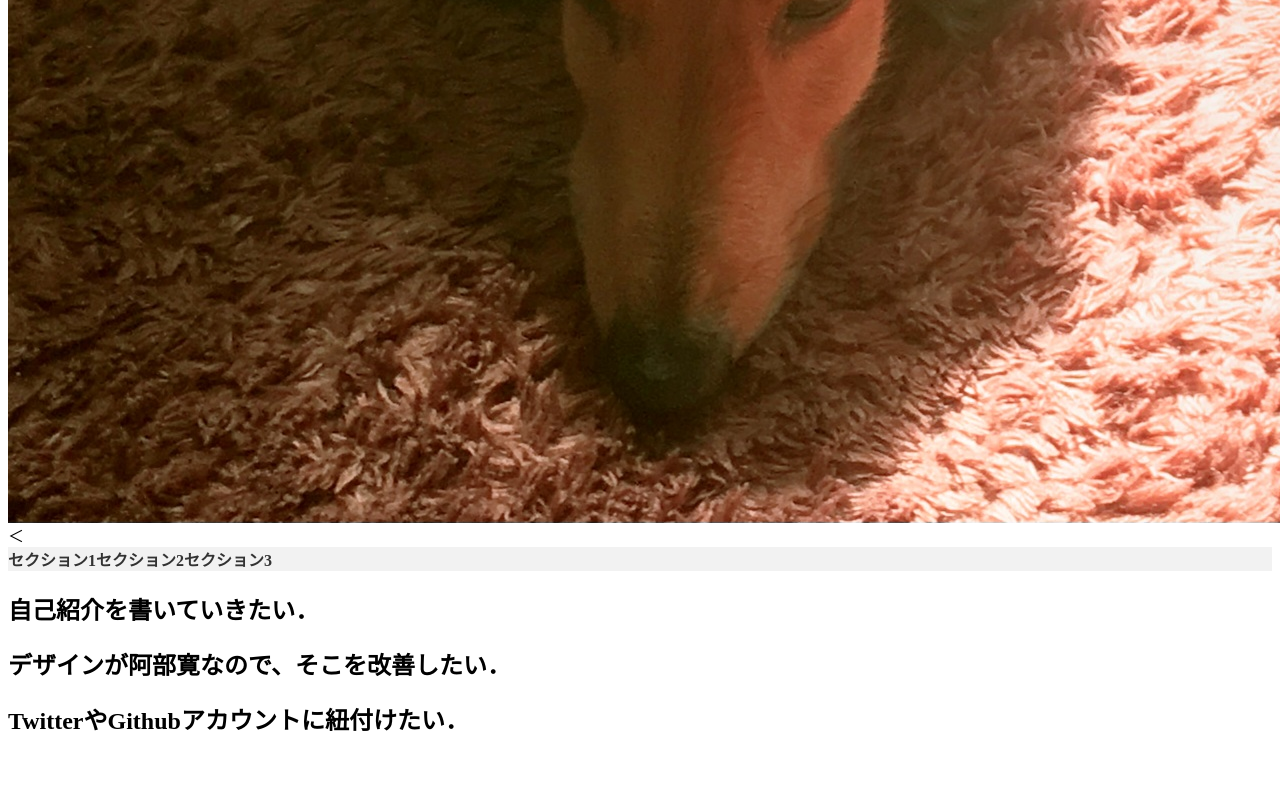
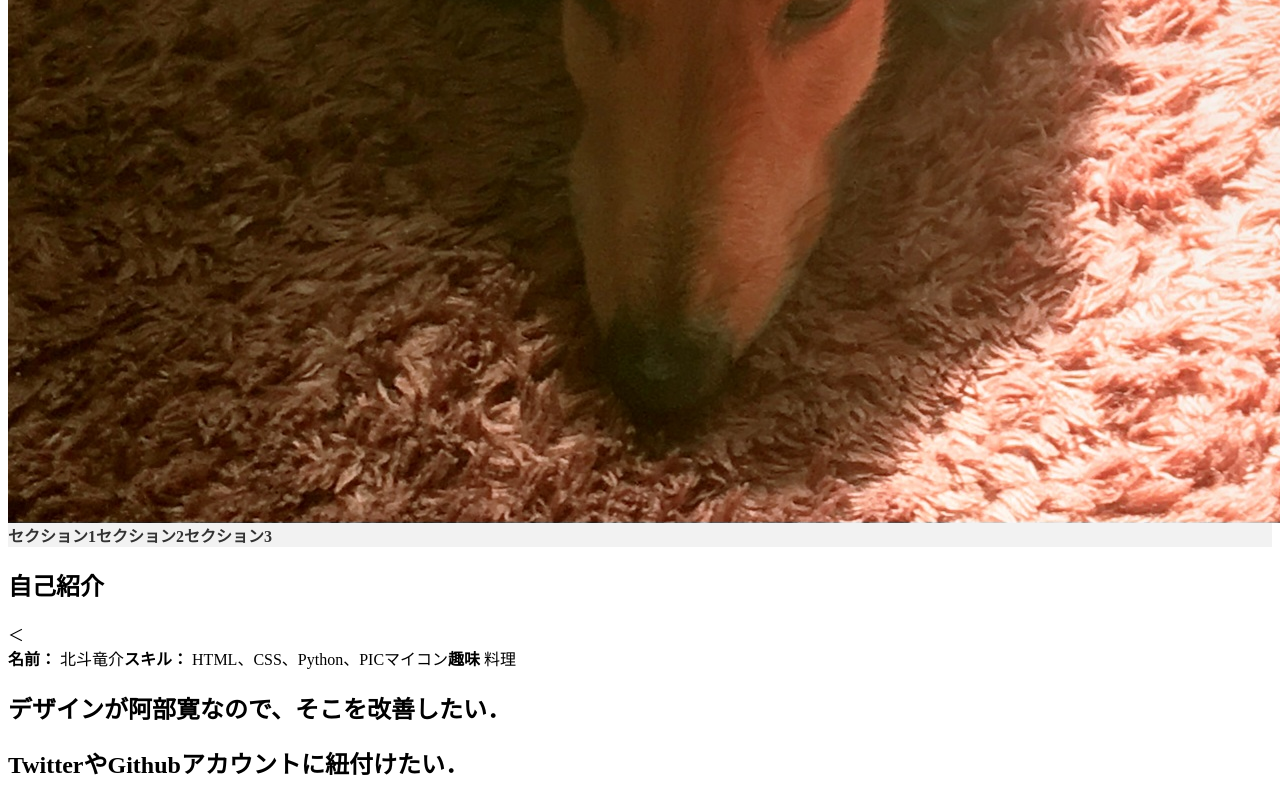
Before and after one commit to HK-TO/hk-to.github.io, a plain HTML site: page index.html in a window 1280 px wide. Shown: the part 1395-2195 px from the top of the page. Before the commit the page ends 2151 px from the top, so only its background shows below. Drawn offline with Linux system fonts and the light colour scheme.

Commit message:
Add self-introduction section

```diff
--- a/index.html
+++ b/index.html
@@ -34,7 +34,7 @@
         <h1> 僕のアイコン </h1>
         <img src="ryusuke-icon.jpg">
 
-        ＜<nav>
+        <nav>
             <ul>
                 <li><a href="#section1">セクション1</a></li>
                 <li><a href="#section2">セクション2</a></li>
@@ -42,8 +42,13 @@
             </ul>
         </nav>
 
-        <section id="section1">
-            <h2> 自己紹介を書いていきたい． </h2>
+        <section id="self-introduction">
+            <h2> 自己紹介 </h2>
+            ＜<ul>
+                <li><strong>名前：</strong> 北斗竜介</li>
+                <li><strong>スキル：</strong> HTML、CSS、Python、PICマイコン</li>
+                <li><strong>趣味</strong> 料理</li>
+            </ul>
         </section>
 
         <section id="section2">
```
